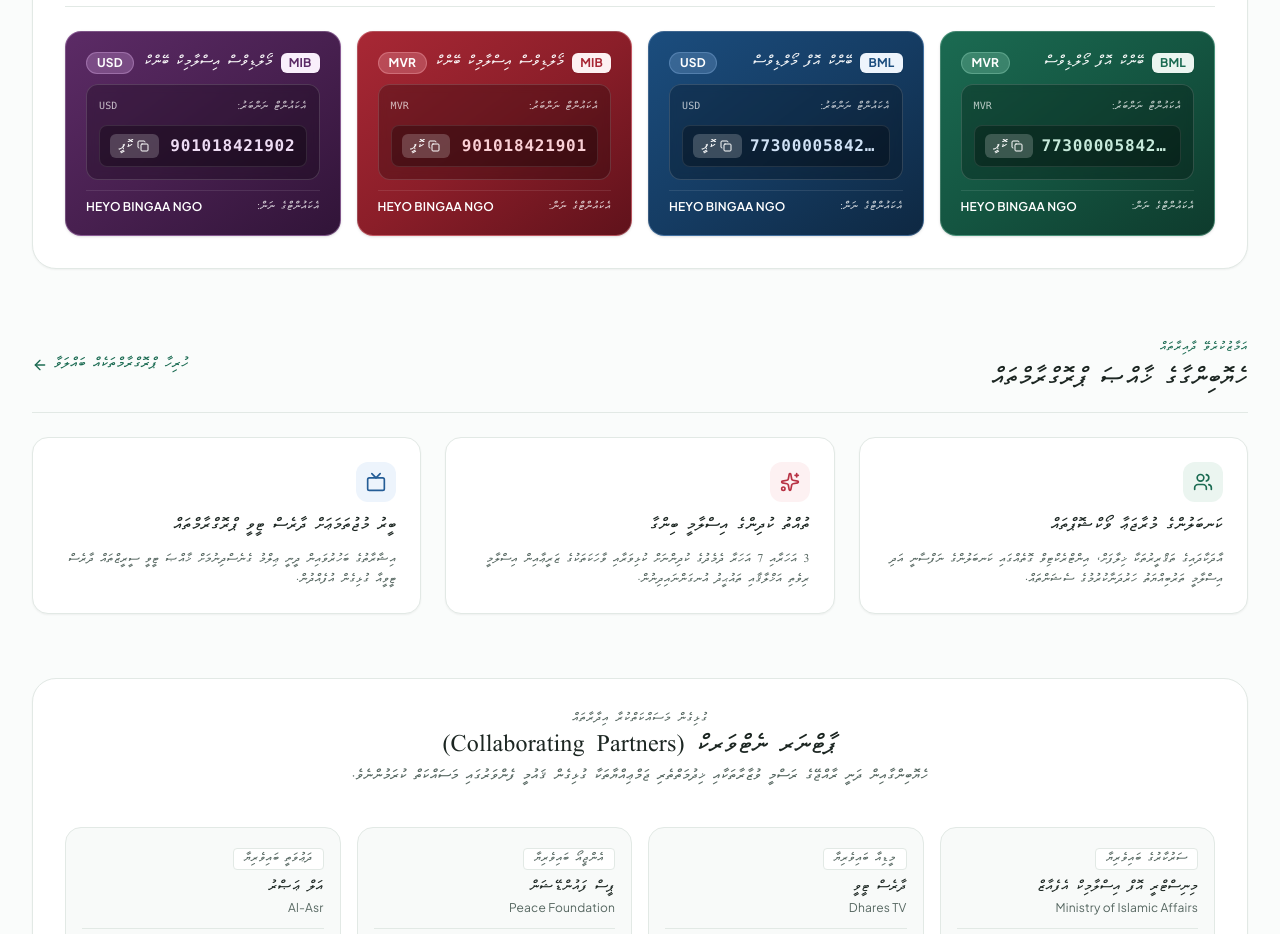
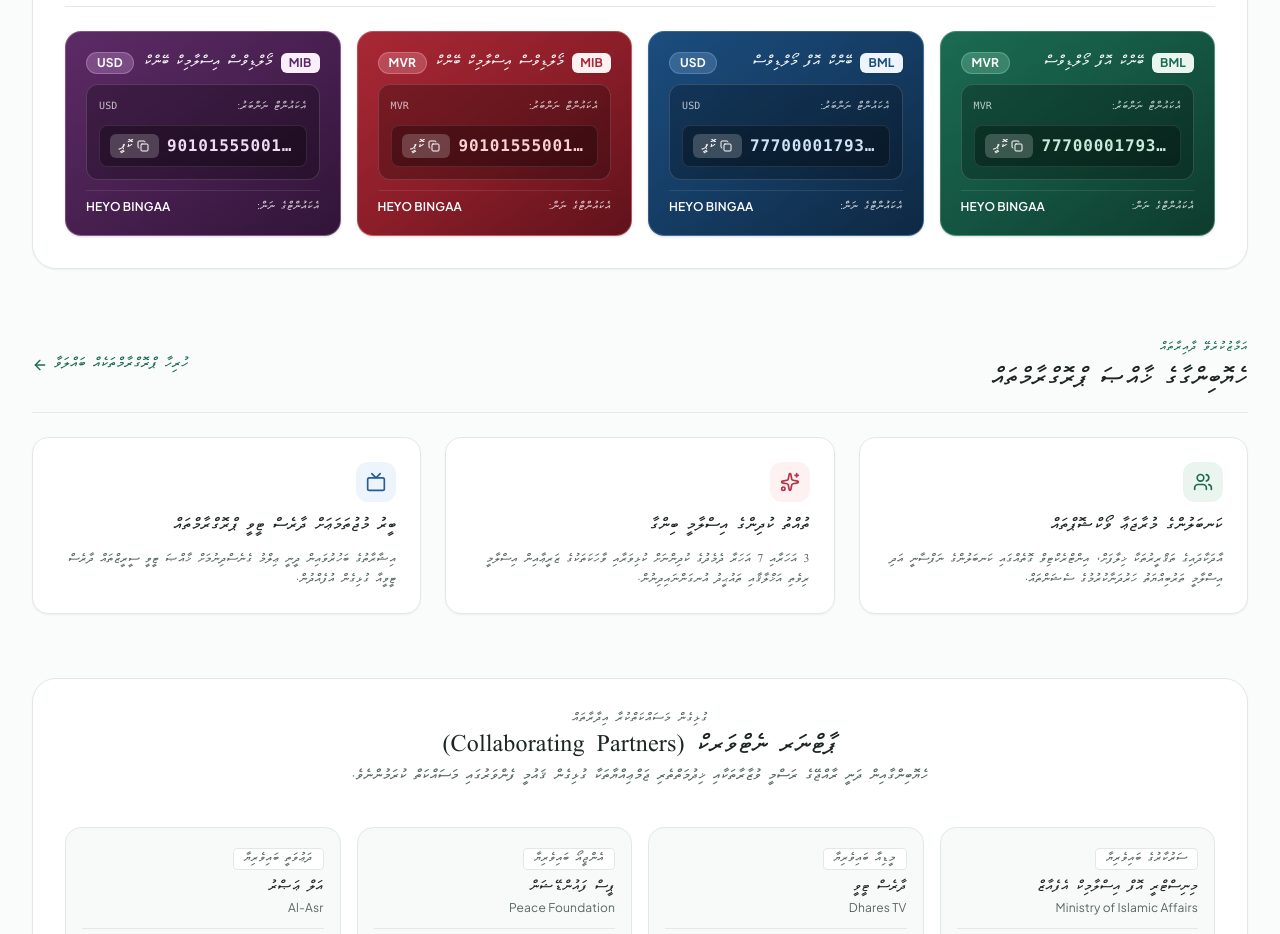
Before and after one commit to rynaminath/heyobingaa, a React (Vite) app: page / in a window 1280 px wide. Shown: the part 1500-2434 px from the top of the page. Built offline with nearby package versions, Linux system fonts and the light colour scheme.

Commit message:
chore: update official bank account details
Update account names and numbers to reflect the current organizational banking information.

```diff
--- a/src/data/initialData.ts
+++ b/src/data/initialData.ts
@@ -24,8 +24,8 @@ export const BANK_ACCOUNTS: BankAccount[] = [
     id: 'bml-mvr',
     bankName: 'ބޭންކް އޮފް މޯލްޑިވްސް (BML)',
     bankCode: 'BML',
-    accountName: 'HEYO BINGAA NGO',
-    accountNumber: '7730000584219',
+    accountName: 'HEYO BINGAA',
+    accountNumber: '7770000179374',
     currency: 'MVR',
     badge: 'ދިވެހި ރުފިޔާ (MVR)'
   },
@@ -33,8 +33,8 @@ export const BANK_ACCOUNTS: BankAccount[] = [
     id: 'bml-usd',
     bankName: 'ބޭންކް އޮފް މޯލްޑިވްސް (BML)',
     bankCode: 'BML',
-    accountName: 'HEYO BINGAA NGO',
-    accountNumber: '7730000584220',
+    accountName: 'HEYO BINGAA',
+    accountNumber: '7770000179375',
     currency: 'USD',
     badge: 'ޔޫ.އެސް ޑޮލަރު (USD)'
   },
@@ -42,8 +42,8 @@ export const BANK_ACCOUNTS: BankAccount[] = [
     id: 'mib-mvr',
     bankName: 'މޯލްޑިވްސް އިސްލާމިކް ބޭންކް (MIB)',
     bankCode: 'MIB',
-    accountName: 'HEYO BINGAA NGO',
-    accountNumber: '901018421901',
+    accountName: 'HEYO BINGAA',
+    accountNumber: '90101555001661000',
     currency: 'MVR',
     badge: 'ދިވެހި ރުފިޔާ (MVR)'
   },
@@ -51,8 +51,8 @@ export const BANK_ACCOUNTS: BankAccount[] = [
     id: 'mib-usd',
     bankName: 'މޯލްޑިވްސް އިސްލާމިކް ބޭންކް (MIB)',
     bankCode: 'MIB',
-    accountName: 'HEYO BINGAA NGO',
-    accountNumber: '901018421902',
+    accountName: 'HEYO BINGAA',
+    accountNumber: '90101555001662000',
     currency: 'USD',
     badge: 'ޔޫ.އެސް ޑޮލަރު (USD)'
   }
```
